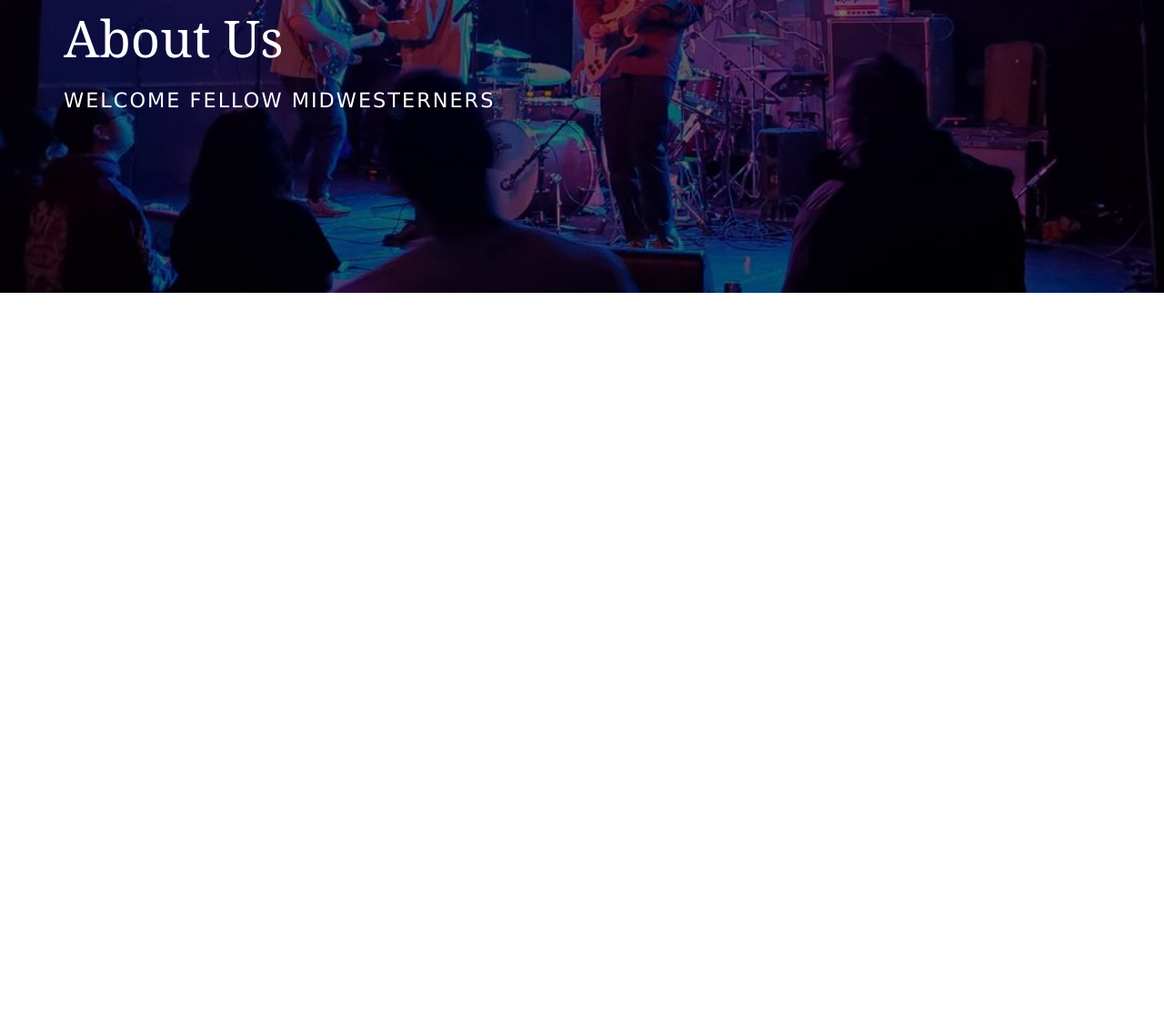
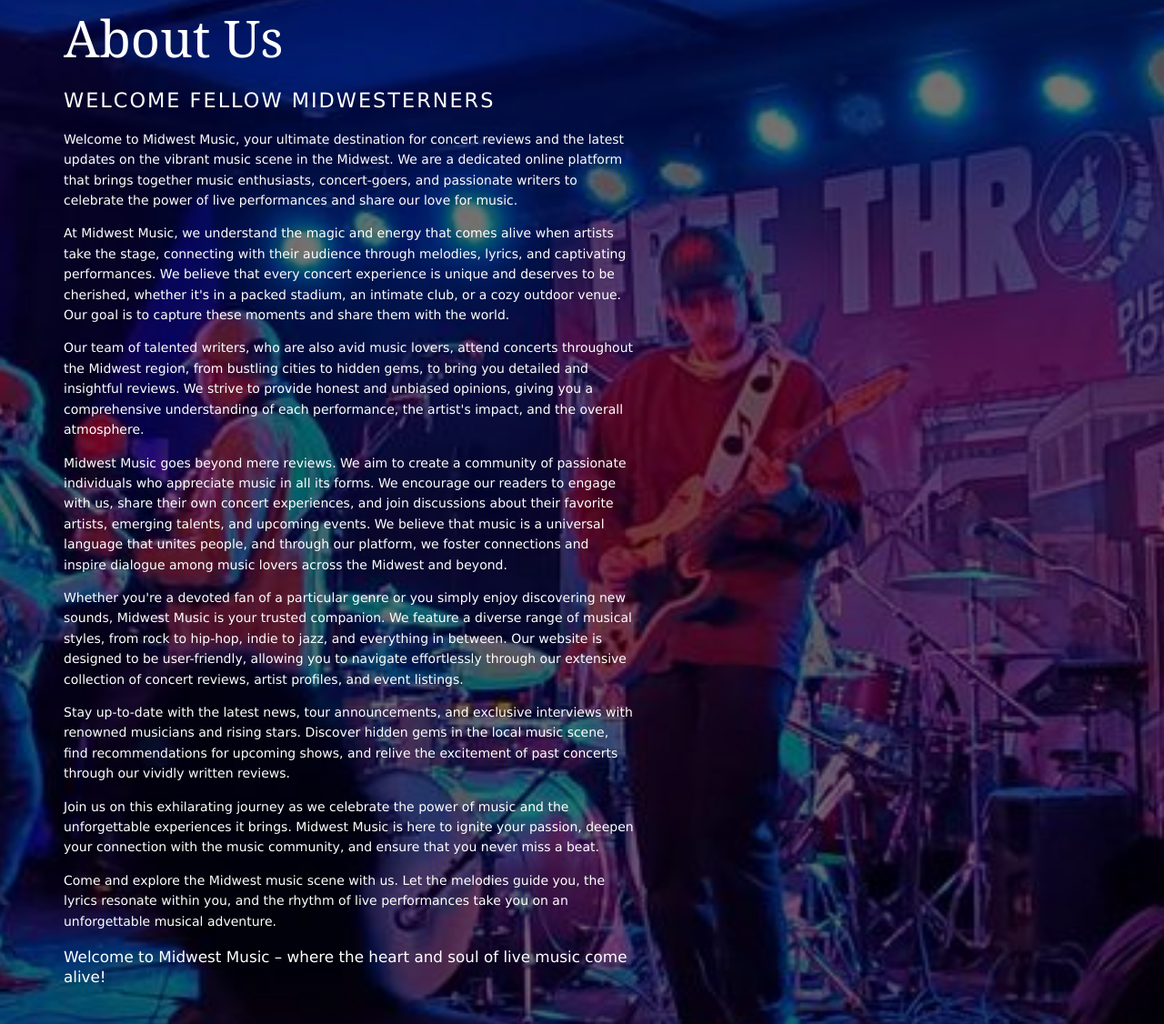
Before and after one commit to AndrewOneal/MidwestMusic, a website: page public/about-us.html in a window 1280 px wide. Shown: the part 419-1545 px from the top of the page at 91% size. Before the commit the page ends 800 px from the top, so only its background shows below. Drawn offline with Linux system fonts and the light colour scheme.

Commit message:
Added about us content

```diff
--- a/public/about-us.html
+++ b/public/about-us.html
@@ -26,7 +26,23 @@
             <article>
                <h1 class="heading">About Us</h1>
                <p>Welcome Fellow Midwesterners</p>
-            <p></p>
+               <p>Welcome to Midwest Music, your ultimate destination for concert reviews and the latest updates on the vibrant music scene in the Midwest. We are a dedicated online platform that brings together music enthusiasts, concert-goers, and passionate writers to celebrate the power of live performances and share our love for music.</p>
+               <p>
+                  At Midwest Music, we understand the magic and energy that comes alive when artists take the stage, connecting with their audience through melodies, lyrics, and captivating performances. We believe that every concert experience is unique and deserves to be cherished, whether it's in a packed stadium, an intimate club, or a cozy outdoor venue. Our goal is to capture these moments and share them with the world.
+               </p>
+               Our team of talented writers, who are also avid music lovers, attend concerts throughout the Midwest region, from bustling cities to hidden gems, to bring you detailed and insightful reviews. We strive to provide honest and unbiased opinions, giving you a comprehensive understanding of each performance, the artist's impact, and the overall atmosphere.
+               <p>
+                  Midwest Music goes beyond mere reviews. We aim to create a community of passionate individuals who appreciate music in all its forms. We encourage our readers to engage with us, share their own concert experiences, and join discussions about their favorite artists, emerging talents, and upcoming events. We believe that music is a universal language that unites people, and through our platform, we foster connections and inspire dialogue among music lovers across the Midwest and beyond.
+               </p>
+               Whether you're a devoted fan of a particular genre or you simply enjoy discovering new sounds, Midwest Music is your trusted companion. We feature a diverse range of musical styles, from rock to hip-hop, indie to jazz, and everything in between. Our website is designed to be user-friendly, allowing you to navigate effortlessly through our extensive collection of concert reviews, artist profiles, and event listings.
+               <p>
+                  Stay up-to-date with the latest news, tour announcements, and exclusive interviews with renowned musicians and rising stars. Discover hidden gems in the local music scene, find recommendations for upcoming shows, and relive the excitement of past concerts through our vividly written reviews.
+               </p>
+               Join us on this exhilarating journey as we celebrate the power of music and the unforgettable experiences it brings. Midwest Music is here to ignite your passion, deepen your connection with the music community, and ensure that you never miss a beat.
+               <p>
+                  Come and explore the Midwest music scene with us. Let the melodies guide you, the lyrics resonate within you, and the rhythm of live performances take you on an unforgettable musical adventure.
+               </p>
+               <p>Welcome to Midwest Music – where the heart and soul of live music come alive!</p>
             </article>
          </div>
       </div>
```
Lines whose indentation alone changed are shown as unchanged.
